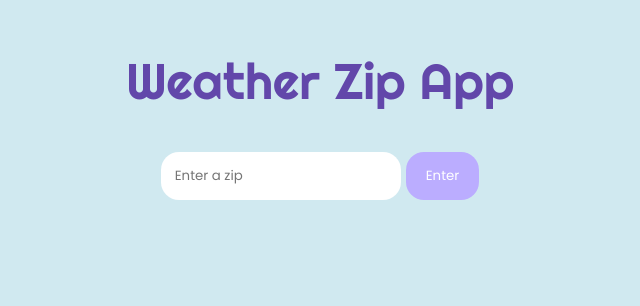
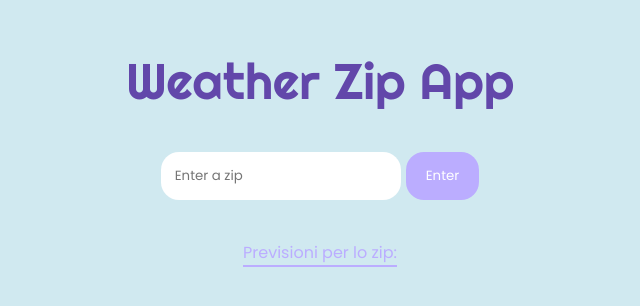
Before and after one commit to IlBardoHammer/weatherApp, a React (Vite) app: page / in a window 1280 px wide. Shown: the top 306 px of the page, without its empty margins (320-960 px from the left). Built offline with nearby package versions, Linux system fonts and the light colour scheme.

Commit message:
aggiunto descrizione risultato, e variabile APP_ID

```diff
--- a/src/App.jsx
+++ b/src/App.jsx
@@ -23,6 +23,9 @@ const App = () => {
   }, [ zip ]);
 
 
+  const API_ID = "b34ee8567b92a6a9f3d66b60ddd8d276";
+
+
   const fetchData = async () => {
     setLoading(true);
     try {
@@ -35,7 +38,7 @@ const App = () => {
       for ( const place of places ) {
 
         const { latitude, longitude } = place;
-        const weatherResponse = await fetch(`https://api.openweathermap.org/data/2.5/weather?lat=${ latitude }&lon=${ longitude }&appid=b34ee8567b92a6a9f3d66b60ddd8d276&units=metric`);
+        const weatherResponse = await fetch(`https://api.openweathermap.org/data/2.5/weather?lat=${ latitude }&lon=${ longitude }&appid=${API_ID}&units=metric`);
         const weatherJson = await weatherResponse.json();
         const { icon, description } = weatherJson.weather[ 0 ];
         const { temp } = weatherJson.main;
@@ -84,6 +87,8 @@ const App = () => {
                  onClick={ handleClear } onChange={ handleInput } maxLength={ 5 }/>
           <button className="weather-app__zip--button" onClick={ handleClick }>Enter</button>
         </div>
+        <h4 className="weather-app__results">Previsioni per lo zip: { zip }</h4>
+
         { networkError && <NetworkError message={ networkError }/> }
         {
           loading ? <Loader loading={ loading }/> :
--- a/src/App.scss
+++ b/src/App.scss
@@ -83,6 +83,12 @@ body::-webkit-scrollbar {
     background-color: $water;
   }
 
+  &__results {
+    color: $lilla;
+    font-weight: normal;
+    border-bottom: solid $lilla 2px;
+  }
+
   &__cards {
     @include flex-row;
     flex-wrap: wrap;
```
